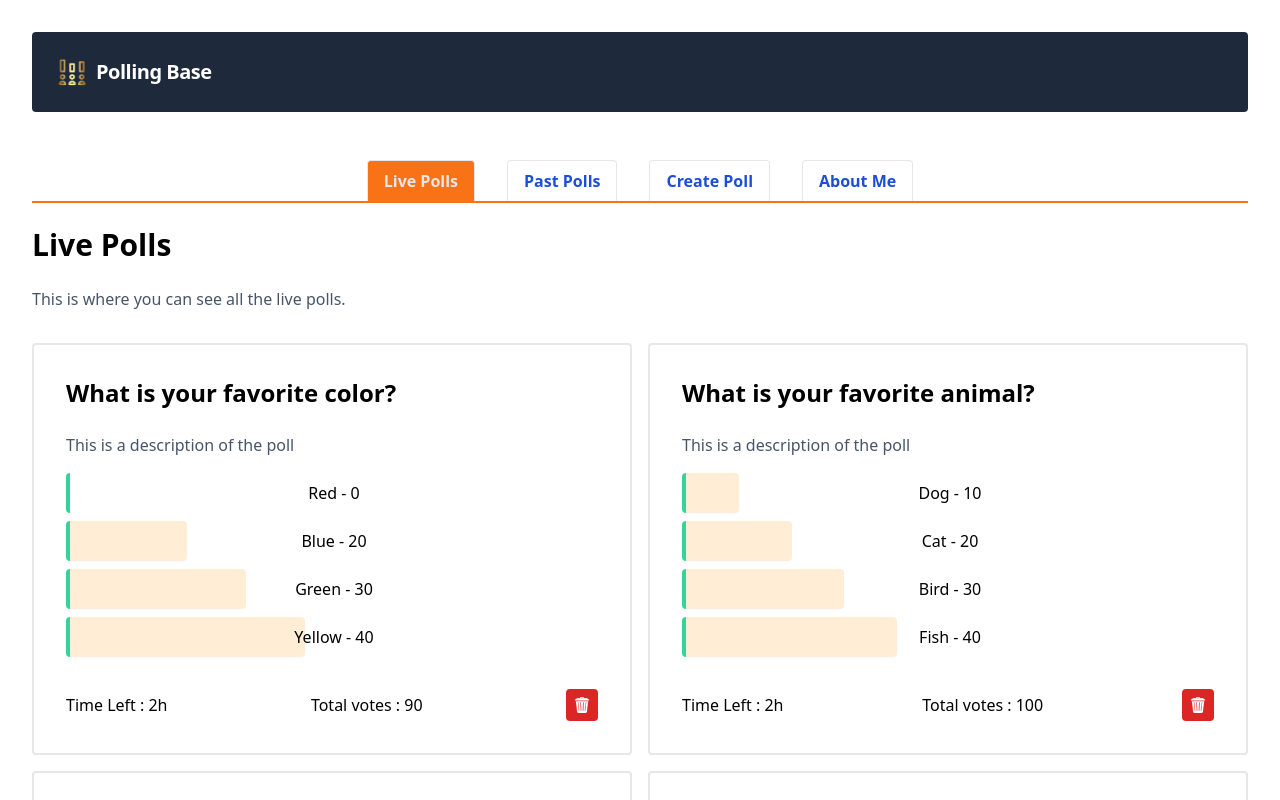
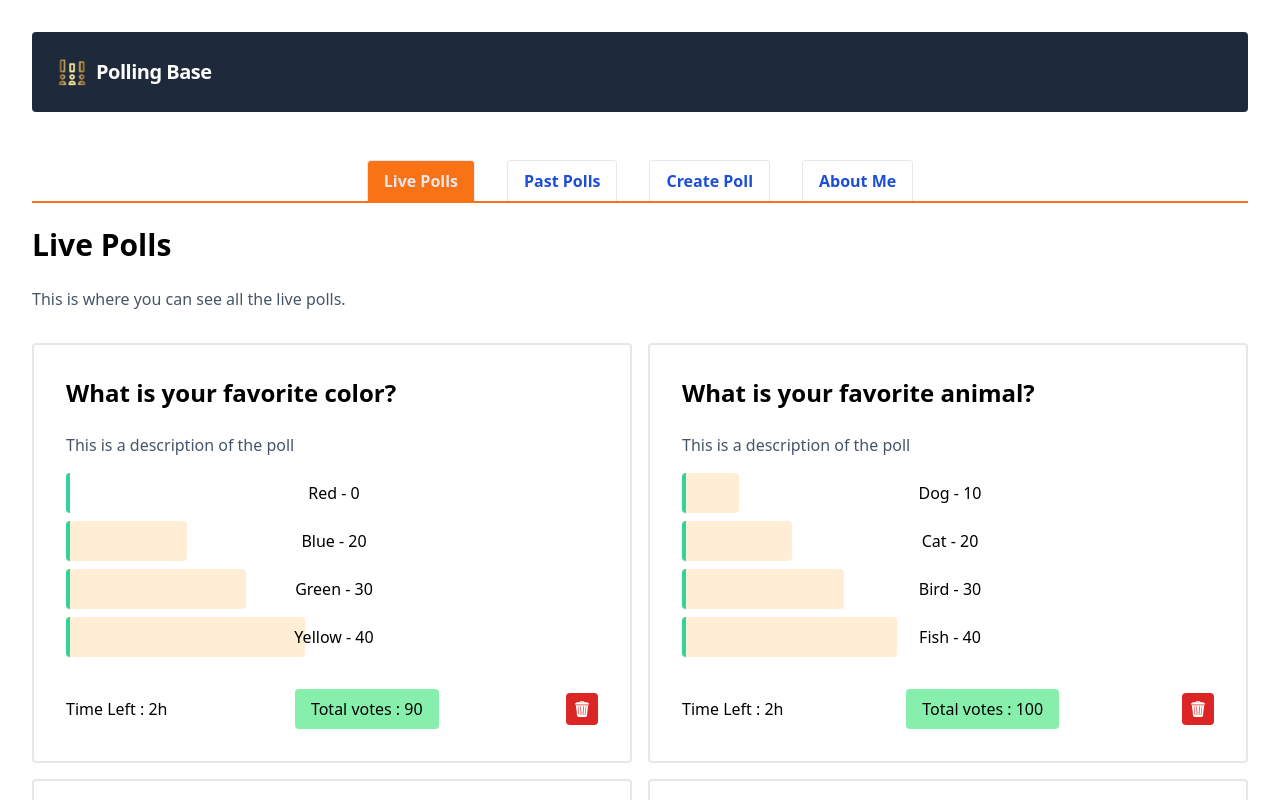
Before and after one commit to Lakshit-Chiranjiv/Polling-app, a Svelte app: page / in a window 1280 px wide. Shown: the top 800 px of the page. Built offline with nearby package versions, Linux system fonts and the light colour scheme.

Commit message:
total votes bg

```diff
--- a/src/components/Poll.svelte
+++ b/src/components/Poll.svelte
@@ -37,7 +37,7 @@
     </div>
     <div class="flex justify-between items-center mt-8">
         <p>Time Left : 2h</p>
-        <p>Total votes : {totalVotes}</p>
+        <p class="bg-green-300 p-2 px-4 rounded">Total votes : {totalVotes}</p>
         <button class="bg-red-600 p-2 rounded" on:click={() => {
             PollStore.update(polls => {
                 return polls.filter(p => p.id !== poll.id)
```
